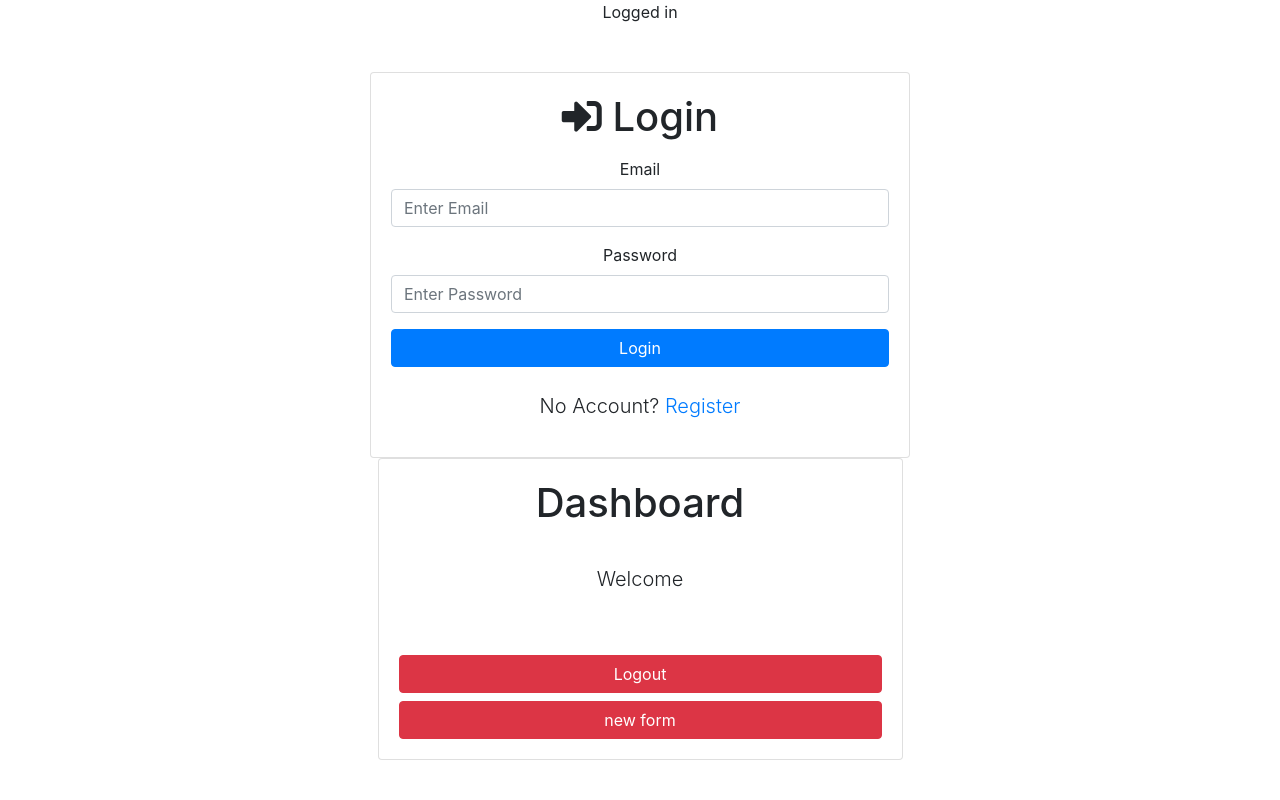
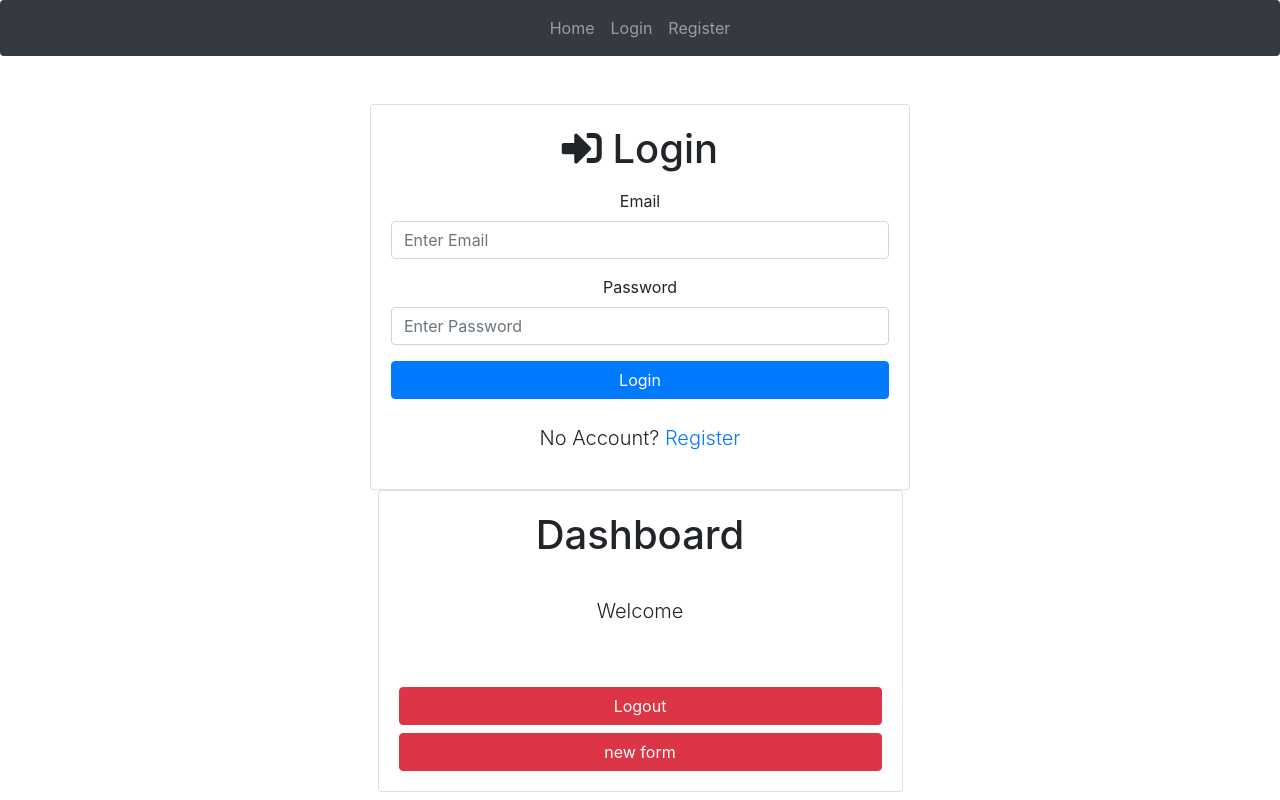
Before and after one commit to rohitk1609/SE, a React (Create React App) app in the folder client/: page /Dashboard in a window 1280 px wide. Built offline with nearby package versions, Linux system fonts and the light colour scheme.

Commit message:
navbar exp

```diff
--- a/client/src/App.js
+++ b/client/src/App.js
@@ -13,11 +13,23 @@ import "bootstrap/dist/css/bootstrap.min.css";
 
 export default class App extends Component {
 
-flag = false
+state = {
+  flag: false
+}
+
+// componentDidMount() {
+
+//   //const user = localStorage.getItem('user')
+//   this.setState({
+//     flag: localStorage.getItem("flag"),
+//   })
+// }
 
   render() {
     console.log(localStorage)
-    this.flag = localStorage.getItem("flag");
+
+
+    console.log(this.flag)
     return (
       <React.Fragment>
           <Router>
--- a/client/src/components/Navbar.js
+++ b/client/src/components/Navbar.js
@@ -1,113 +1,107 @@
-import React from "react";
+// import React from "react";
 
-const NavBar = props => {
-  if (props.isAuth !== null) {
-    return <span>Logged in</span>;
-  } else {
-    return <span>Not logged in</span>;
-  }
-};
-export default NavBar;
+// const NavBar = props => {
+//   if (localStorage.length === 0) {
+//     return <span>not logged in</span>;
+//   }
+//   else {
+//     return <span>logged in</span>;
+//   }
+// };
+// export default NavBar;
 
 
 
 
 
-// import React, { Component } from 'react';
-// import { Link } from 'react-router-dom';
+import React, { Component } from 'react';
+import { Link } from 'react-router-dom';
 
 
-// export default class Navbar extends Component {
-
-// flag = false
-//   constructor(props) {
-//     super(props)
-//     if(props.auth){
-//     this.setState({
-//       flag : props.auth
-//     })
-//   }
-
-//   }
-
-//   // componentDidMount() {
-
-//   //   const user = localStorage.getItem('user')
-//   //   console.log(user)
-//   //   if(user){
-//   //     console.log('yep')
-//   //     this.setState({
-//   //       loggedIn:true,
-//   //     })
-//   //     console.log(this.state.loggedIn)
-//   //   }
-
-// //}
-
-
-//   logOut(e){
-//     e.preventDefult()
-//     localStorage.clear("token")
-
-//   }
+export default class Navbar extends Component {
 
 
 
-//   render() {
-//     const loginRegLink = (
-//       <ul className="navbar-nav">
-//         <li className="nav-item">
-//           <Link to="/login" className="nav-link">
-//             Login
-//           </Link>
-//         </li>
-//         <li className="nav-item">
-//           <Link to="/register" className="nav-link">
-//             Register
-//           </Link>
-//         </li>
-//       </ul>
-//     )
+  // componentDidMount() {
 
-//     const userLink=(
-//       <ul className="navbar-nav">
+  //   const user = localStorage.getItem('user')
+  //   console.log(user)
+  //   if(user){
+  //     console.log('yep')
+  //     this.setState({
+  //       loggedIn:true,
+  //     })
+  //     console.log(this.state.loggedIn)
+  //   }
 
-//       <li className="nav-item">
-//         <a href="/login" onClick={this.logOut.bind(this)} className="nav-link">
-//           Logout
-//         </a>
-//       </li>
-//     </ul>
-//   )
+//}
 
-//     return (
-//       <nav className="navbar navbar-expand-lg navbar-dark bg-dark rounded">
-//       <button
-//         className="navbar-toggler"
-//         type="button"
-//         data-toggle="collapse"
-//         data-target="#navbarsExample10"
-//         aria-controls="navbarsExample10"
-//         aria-expanded="false"
-//         aria-label="Toggle navigation"
-//       >
-//         <span className="navbar-toggler-icon" />
-//       </button>
 
-//       <div
-//         className="collapse navbar-collapse justify-content-md-center"
-//         id="navbarsExample10"
-//       >
-//         <ul className="navbar-nav">
-//           <li className="nav-item">
-//             <Link to="/" className="nav-link">
-//               Home
-//             </Link>
-//           </li>
-//         </ul>
-//         {this.flag? userLink : loginRegLink}
-//       </div>
-//     </nav>
-//     );
-//   }
-// }
+  logOut(e){
+    e.preventDefult()
+    localStorage.clear("token")
+
+  }
+
+
+
+  render() {
+
+    console.log(localStorage.length,"blabalal")
+    const loginRegLink = (
+      <ul className="navbar-nav">
+        <li className="nav-item">
+          <Link to="/login" className="nav-link">
+            Login
+          </Link>
+        </li>
+        <li className="nav-item">
+          <Link to="/register" className="nav-link">
+            Register
+          </Link>
+        </li>
+      </ul>
+    )
+
+    const userLink=(
+      <ul className="navbar-nav">
+
+      <li className="nav-item">
+        <a href="/login" onClick={this.logOut.bind(this)} className="nav-link">
+          Logout
+        </a>
+      </li>
+    </ul>
+  )
+
+    return (
+      <nav className="navbar navbar-expand-lg navbar-dark bg-dark rounded">
+      <button
+        className="navbar-toggler"
+        type="button"
+        data-toggle="collapse"
+        data-target="#navbarsExample10"
+        aria-controls="navbarsExample10"
+        aria-expanded="false"
+        aria-label="Toggle navigation"
+      >
+        <span className="navbar-toggler-icon" />
+      </button>
+
+      <div
+        className="collapse navbar-collapse justify-content-md-center"
+        id="navbarsExample10"
+      >
+        <ul className="navbar-nav">
+          <li className="nav-item">
+            <Link to="/" className="nav-link">
+              Home
+            </Link>
+          </li>
+        </ul>
+        {localStorage.usertoken? userLink : loginRegLink}
+      </div>
+    </nav>
+    );
+  }
+}
--- a/client/src/components/dashboard.js
+++ b/client/src/components/dashboard.js
@@ -11,7 +11,7 @@ export default class dashboard extends Component {
         console.log("yess")
         localStorage.clear()
         console.log(localStorage)
-
+        window.location.href = '/';
         //localStorage.setItem('flag',false)
 
       }
@@ -38,7 +38,7 @@ export default class dashboard extends Component {
                         </h1>
                         <br />
                         <br />
-                        <button className="btn btn-danger btn-block" onClick={this.logOut.bind(this)}>Logout </button>
+                        <button className="btn btn-danger btn-block" onClick={this.logOut.bind(this)} >Logout </button>
                         <a className="btn btn-danger btn-block" href="/">new form</a>
 
                     </div>
--- a/client/src/components/login.js
+++ b/client/src/components/login.js
@@ -40,6 +40,7 @@ onSubmit = event => {
 
 
   render() {
+    console.log(this.state.isLoggedin)
     if (this.state.isLoggedin) {
 
       console.log(this.state.user);
```
